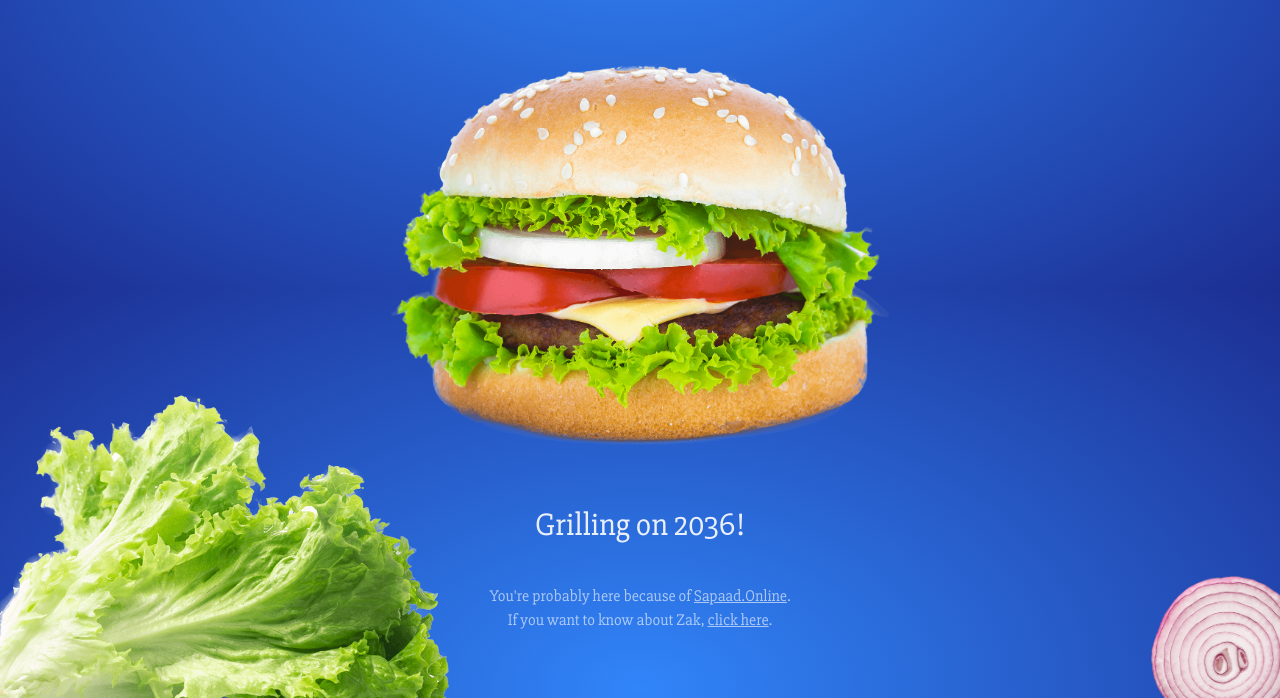
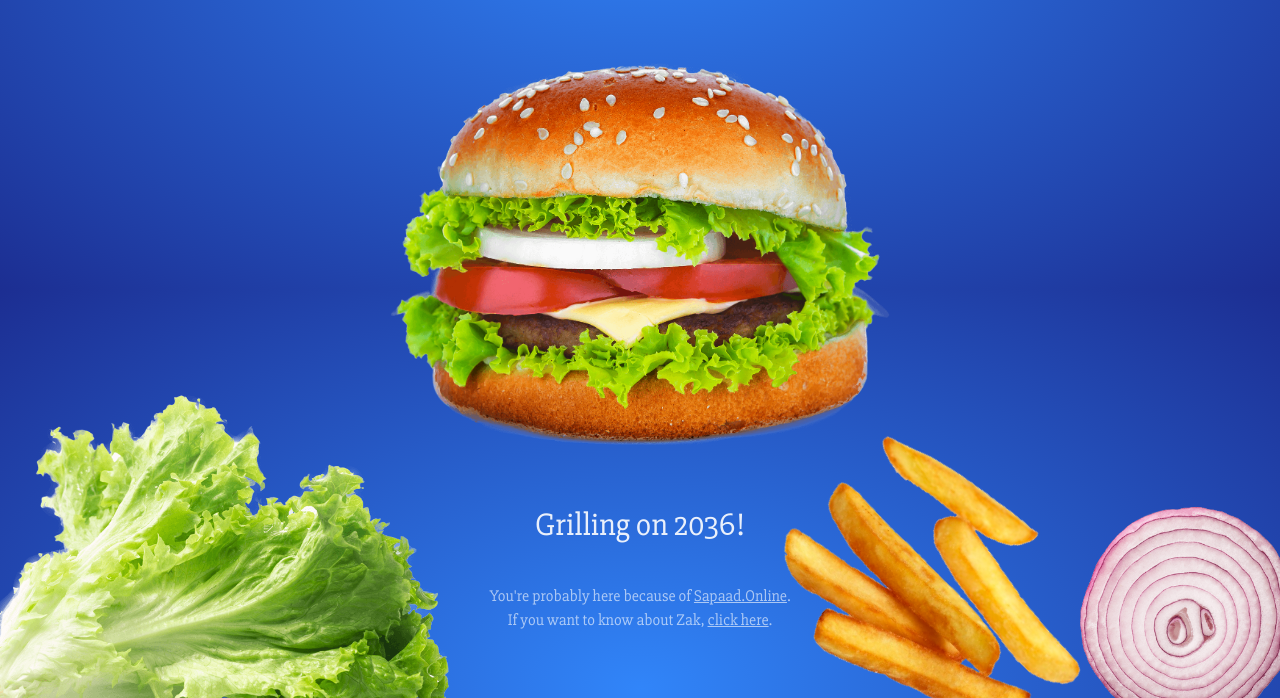
Before and after one commit to clintfloyd/zaksburger, a PHP site: page / in a window 1280 px wide. Shown: the part 511-1209 px from the top of the page. Run offline with PHP 8.4, Linux system fonts and the light colour scheme.

Commit message:
Fries added

```diff
--- a/index.php
+++ b/index.php
@@ -17,7 +17,7 @@
 				<section class="main">
 					<img src="logo.svg" class="logo" />
 					<h1>The Home of Chargrilled Burgers</h1>
-					<img src="burger.png" class="burger" />
+					<img src="burger2.png" class="burger" />
 					<h2>Grilling on 2036!</h2>
 					<p>You're probably here because of <a href="https://www.sapaad.com/sapaad.online/?ref=zaksburger" target="_blank">Sapaad.Online</a>.<br />If you want to know about Zak, <a href="http://zaksadventure.com/?ref=zaksburger" target="_blank">click here</a>.</p>
 				</section>
@@ -28,6 +28,7 @@
 				<img src="tomato.png" class="tomato" />
 				<img src="onion.png" class="onion" />
 				<img src="cheese.png" class="cheese" />
+				<img src="fries.png" class="fries" />
 			</figure>
 		</div>
 
--- a/style.css
+++ b/style.css
@@ -99,7 +99,7 @@ img.onion{
 	position: absolute;
 	right: -50px;
 	bottom: -50px;
-	width: 200px;
+	width: 280px;
 }
 
 img.cheese{
@@ -108,6 +108,13 @@ img.cheese{
 	top: -50px;
 	width: 400px;
 	transform: rotate(15deg);
+}
+img.fries{
+	position: absolute;
+	right: 170px;
+	bottom: -30px;
+	width: 340px;
+	transform: rotate(45deg);
 }
 
 
@@ -140,6 +147,13 @@ img.cheese{
 	    left: -50px;
 	    top: 170px;
 	    width: 600px;
+	}
+	img.fries {
+	    position: absolute;
+	    left: -50px;
+	    bottom: 100px;
+	    width: 400px;
+	    z-index: 1;
 	}
 
 	.flexiContainer{
```
Also changed, not shown: burger2.png (added), fries.png (added).
